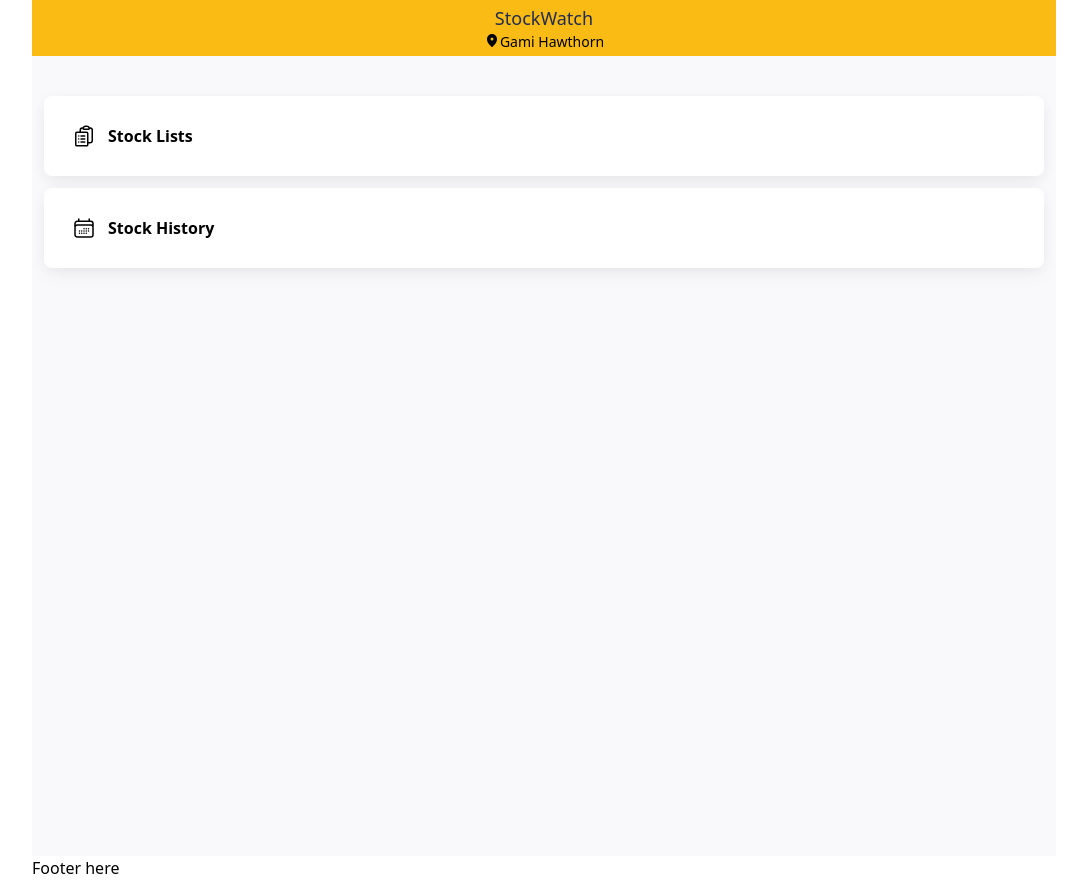
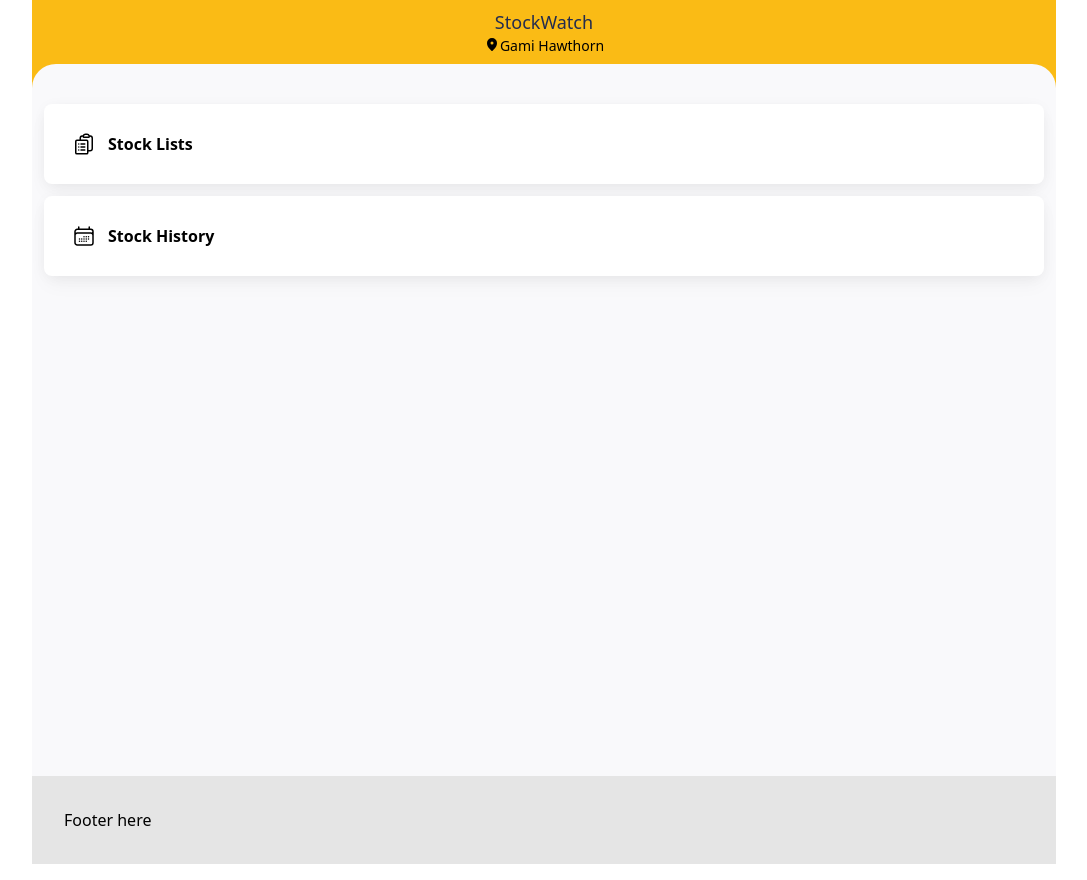
Before and after one commit to Brian3010/StockWatchApp, a React (Vite) app in the folder frontend/: page / in a window 1280 px wide. Shown: the whole page, without its empty margins (96-1183 px from the left). Built offline with nearby package versions, Linux system fonts and the light colour scheme.

Commit message:
chores: make overall ui prettier

```diff
--- a/frontend/src/components/NavBar.tsx
+++ b/frontend/src/components/NavBar.tsx
@@ -1,6 +1,6 @@
 export default function NavBar() {
   return (
-    <nav className="relative flex w-full flex-wrap items-center justify-between bg-gami-primary">
+    <nav className="relative flex w-full flex-wrap items-center justify-between bg-gami-primary py-1">
       <div className="flex w-full flex-wrap items-center justify-center">
         <div>
           <a className="mx-2 my-1 flex items-center" href="/">
--- a/frontend/src/pages/Layout.tsx
+++ b/frontend/src/pages/Layout.tsx
@@ -6,12 +6,16 @@ export default function Layout() {
   console.log({ location });
   return (
     <>
-      <div className="container mx-auto max-w-screen-lg ">
+      <div className="relavtive container relative mx-auto flex min-h-screen max-w-screen-lg flex-col bg-gami-primary">
         {location.pathname === '/' && <NavBar />}
-        <main className="h-lvh bg-[#F9F9FB] px-3">
+        <main
+          className={`min-h-screen bg-[#F9F9FB] px-3 pb-28 ${location.pathname === '/' && 'min-h-[calc(100vh-64px)] rounded-t-3xl'}`}
+        >
           <Outlet />
         </main>
-        <footer>Footer here</footer>
+        <footer className={`bg-[#E5E5E5] p-[2rem] ${location.pathname === '/' && 'absolute inset-x-0 bottom-0'}`}>
+          <div>Footer here</div>
+        </footer>
       </div>
     </>
   );
--- a/frontend/src/pages/StockLists/components/Forms.tsx
+++ b/frontend/src/pages/StockLists/components/Forms.tsx
@@ -62,6 +62,10 @@ export default function Forms({ stock }: FormsProps) {
   return (
     <>
       <form action="" onSubmit={handleSubmit}>
+        <div className="flex justify-between border-b bg-neutral-100 p-1 py-3 font-bold">
+          <span>Name</span>
+          <span className="pr-9">No.</span>
+        </div>
         {stock.itemNames.map((item, index) => (
           <div key={index} className="border-b p-1 py-3">
             <div className="flex justify-between">
@@ -73,8 +77,9 @@ export default function Forms({ stock }: FormsProps) {
                 className="float-end max-w-20 bg-transparent text-center  placeholder:text-center placeholder:font-bold"
                 type="number"
                 min="0"
-                inputMode="numeric"
-                pattern="[0-9]*"
+                inputMode="decimal"
+                // pattern="[0-9]*"
+                step="0.01"
                 name={excludeUnit(item)}
                 id={excludeUnit(item)}
                 onChange={handleInputChange}
--- a/frontend/src/pages/stockForms/index.tsx
+++ b/frontend/src/pages/stockForms/index.tsx
@@ -48,7 +48,9 @@ export default function StockForms() {
       {isLoading ? (
         <IsLoading />
       ) : (
-        <div className="mt-8 rounded-md border">
+        <>
+          <h1 className="pb-3 pt-8 text-xl font-bold">Select a count list:</h1>
+          <div className=" rounded-md border">
             {categories &&
               categories.map((c, index) => (
                 <Link
@@ -79,6 +81,7 @@ export default function StockForms() {
                 </Link>
               ))}
           </div>
+        </>
       )}
     </>
   );
--- a/frontend/src/pages/stockHistory/components/StockTabs.tsx
+++ b/frontend/src/pages/stockHistory/components/StockTabs.tsx
@@ -1,8 +1,8 @@
-import { Tab } from "@headlessui/react";
-import { Fragment } from "react";
-import { GetStockListsByDateT } from "../../../firebase";
-import { useHorizontalScroll } from "../../../hooks/useHorizontalScroll";
-import { excludeUnit, replaceUnderscore } from "../../../utils/helpers";
+import { Tab } from '@headlessui/react';
+import { Fragment } from 'react';
+import { GetStockListsByDateT } from '../../../firebase';
+import { useHorizontalScroll } from '../../../hooks/useHorizontalScroll';
+import { excludeUnit, replaceUnderscore } from '../../../utils/helpers';
 
 interface StockTabsProps {
   stockLists: GetStockListsByDateT;
@@ -24,12 +24,10 @@ export default function StockTabs({ stockLists }: StockTabsProps) {
                 /* Use the `selected` state to conditionally style the selected tab. */
                 <button
                   className={`inline-block flex-shrink-0 cursor-grab border-b-2 p-3 hover:bg-gray-100 ${
-                    selected
-                      ? "border-blue-700 bg-white text-blue-700"
-                      : "bg-white text-black"
+                    selected ? 'border-blue-700 bg-white text-blue-700' : 'bg-white text-black'
                   }`}
                 >
-                  {stockLists[stock]["label"]}
+                  {stockLists[stock]['label']}
                 </button>
               )}
             </Tab>
@@ -43,10 +41,10 @@ export default function StockTabs({ stockLists }: StockTabsProps) {
               <thead className="border-b dark:border-neutral-500">
                 <tr className="bg-blue-gray-100 text-gray-700">
                   <th scope="col" className="px-4 py-3">
-                    Item name (unit)
+                    Name (unit)
                   </th>
                   <th scope="col" className="px-4 py-3">
-                    Count
+                    Quantity
                   </th>
                 </tr>
               </thead>
@@ -54,9 +52,7 @@ export default function StockTabs({ stockLists }: StockTabsProps) {
                 {stockLists[stock[0]].item_names.map((item, index) => (
                   <tr className="border-blue-gray-200 border-b" key={index}>
                     <td className="px-4 py-3">{replaceUnderscore(item)}</td>
-                    <td className="px-4 py-3">
-                      {stockLists[stock[0]][excludeUnit(item)]}
-                    </td>
+                    <td className="px-4 py-3">{stockLists[stock[0]][excludeUnit(item)]}</td>
                   </tr>
                 ))}
               </tbody>
```
Lines whose indentation alone changed are shown as unchanged.
